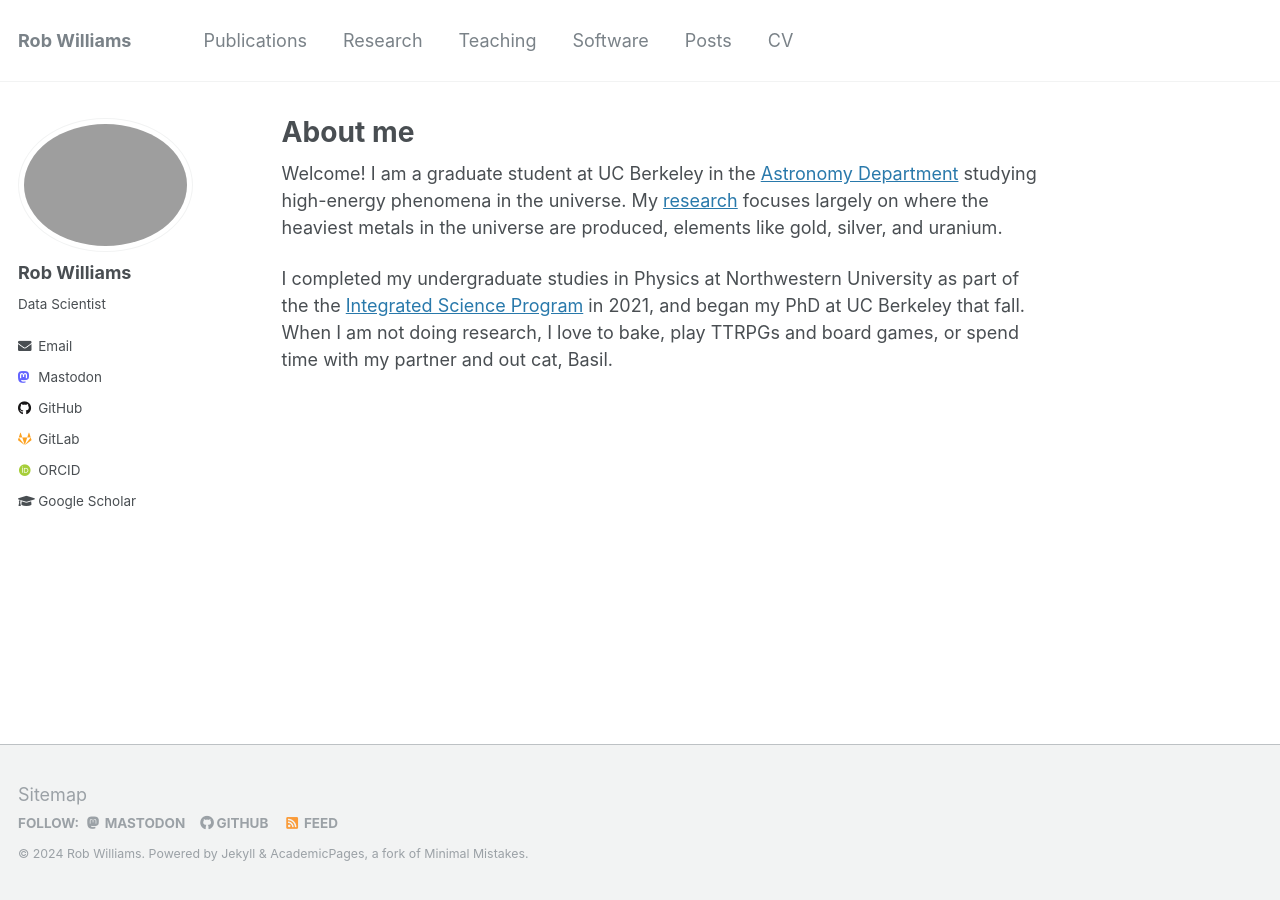
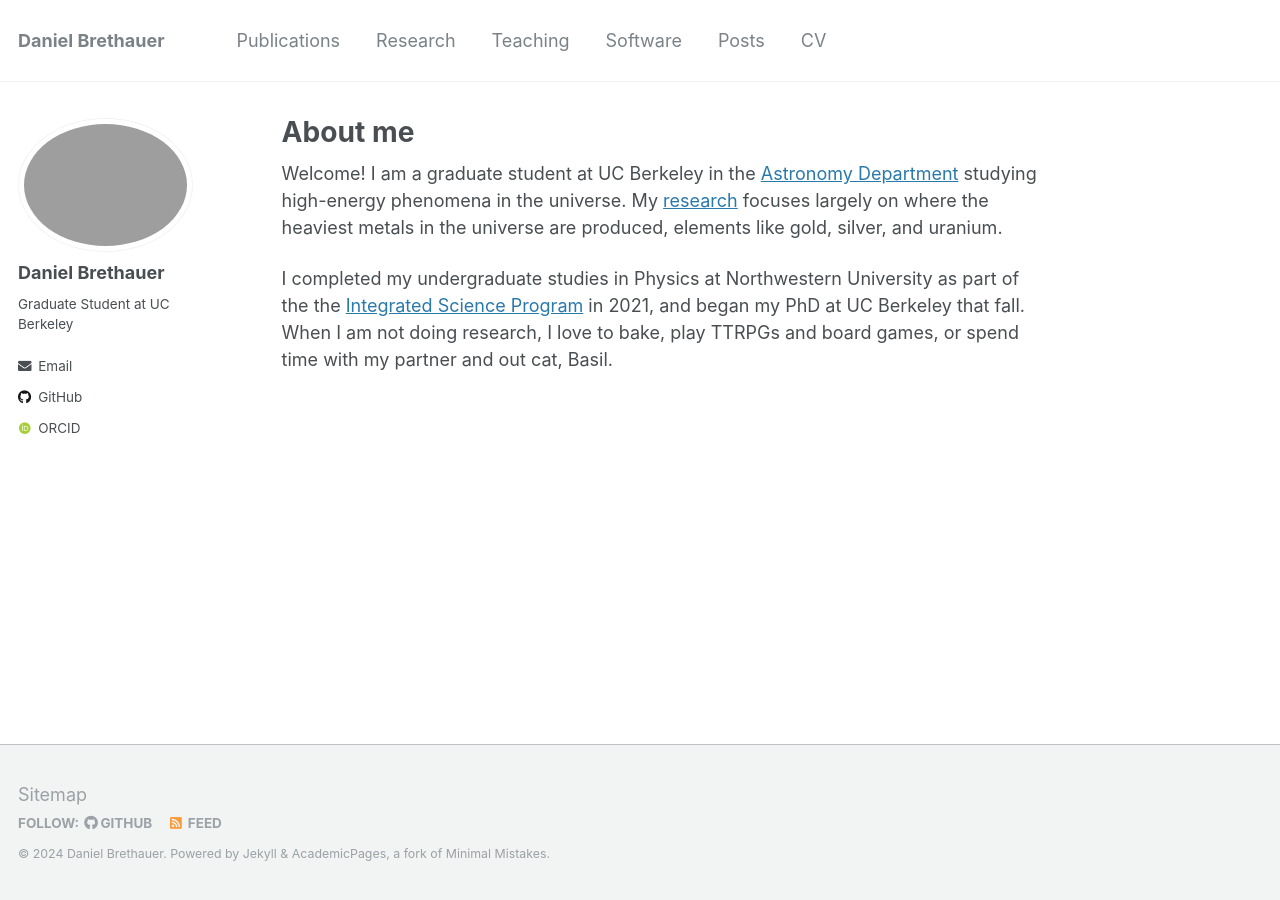
Before and after one commit to dbrethauer/dbrethauer.github.io, a Jekyll site: the page built from _pages/about.md, in a window 1280 px wide. Built offline with Jekyll 4.4.1, drawn with Linux system fonts in a browser that asks for light colours; some web fonts are replaced.

Commit message:
Update _config.yml

```diff
--- a/_config.yml
+++ b/_config.yml
@@ -7,13 +7,13 @@
 
 # Site Settings
 locale                   : "en-US"
-title                    : "Rob Williams"
+title                    : "Daniel Brethauer"
 title_separator          : "-"
-name                     : &name "Rob Williams"
-description              : &description "Postdoc in Political Science"
-url                      : https://jayrobwilliams.com # the base hostname & protocol for your site e.g. "https://mmistakes.github.io"
+name                     : &name "Daniel Brethauer"
+description              : &description "Graduate Student at UC Berkeley"
+url                      : https://dbrethauer.github.io # the base hostname & protocol for your site e.g. "https://mmistakes.github.io"
 baseurl                  : "" # the subpath of your site, e.g. "/blog"
-repository               : "jayrobwilliams/jayrobwilliams.github.io"
+repository               : "dbrethauer/dbrethauer.github.io"
 teaser                   : # filename of teaser fallback teaser image placed in /images/, .e.g. "500x300.png"
 breadcrumbs              : false # true, false (default)
 words_per_minute         : 160
@@ -57,7 +57,7 @@ yandex_site_verification :
 
 # Social Sharing
 mastodon:
-  username               : "fosstodon.org/@jayrobw"
+  username               :
 twitter:
   username               :
 facebook:
@@ -79,20 +79,20 @@ analytics:
   google:
     tracking_id          :
   goatcounter:
-    code		 : jayrobwilliams
+    code		 : dbrethauer
 
 
 # Site Author
 author:
-  name             : "Rob Williams"
+  name             : "Daniel Brethauer"
   avatar           : "profile.png"
-  bio              : "Data Scientist"
+  bio              : "Graduate Student at UC Berkeley"
   location         :
   employer         :
   pubmed           :
-  orcid            : "http://orcid.org/0000-0001-9259-3883"
-  googlescholar    : "https://scholar.google.com/citations?user=fiaPSmgAAAAJ"
-  email            : "rob.williams@wustl.edu"
+  orcid            : "http://orcid.org/0000-0001-6415-0903"
+  googlescholar    :
+  email            : "daniel_brethauer@berkeley.edu"
   researchgate     :  # example: "https://www.researchgate.net/profile/yourprofile"
   uri              :
   bitbucket        :
@@ -101,15 +101,15 @@ author:
   flickr           :
   facebook         :
   foursquare       :
-  github           : "jayrobwilliams"
-  gitlab           : "jayrobwilliams"
+  github           : "dbrethauer"
+  gitlab           :
   google_plus      :
   keybase          :
   instagram        :
   impactstory      : #"https://profiles.impactstory.org/u/xxxx-xxxx-xxxx-xxxx"
   lastfm           :
   linkedin         :
-  mastodon         : "fosstodon.org/@jayrobw"
+  mastodon         :
   pinterest        :
   soundcloud       :
   stackoverflow    : #"https://stackoverflow.com/users/10912314/jayrobwilliams"
```
